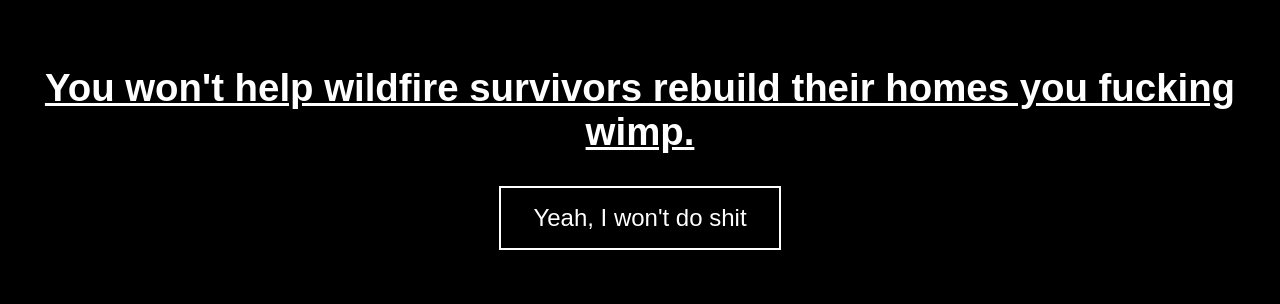
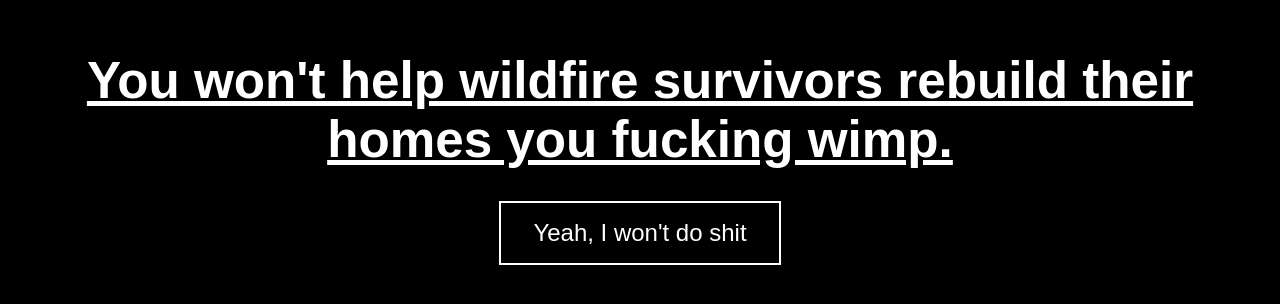
Before and after one commit to uwontdoit/uwont, a plain HTML site: page index.html in a window 1280 px wide. Shown: the part 258-562 px from the top of the page. Drawn offline with Linux system fonts and the light colour scheme.

Commit message:
Update index.html

```diff
--- a/index.html
+++ b/index.html
@@ -3,7 +3,7 @@
 <head>
   <meta charset="UTF-8" />
   <meta name="viewport" content="width=device-width, initial-scale=1" />
-  <title>Fucking Do Something</title>
+  <title>U won't make the world better</title>
   <style>
     body {
       background: #000;
@@ -20,7 +20,7 @@
       overflow: hidden;
     }
     #taunt {
-      font-size: 3vw;
+      font-size: 4vw;
       font-weight: bold;
       margin-bottom: 2rem;
       color: #fff;
```
